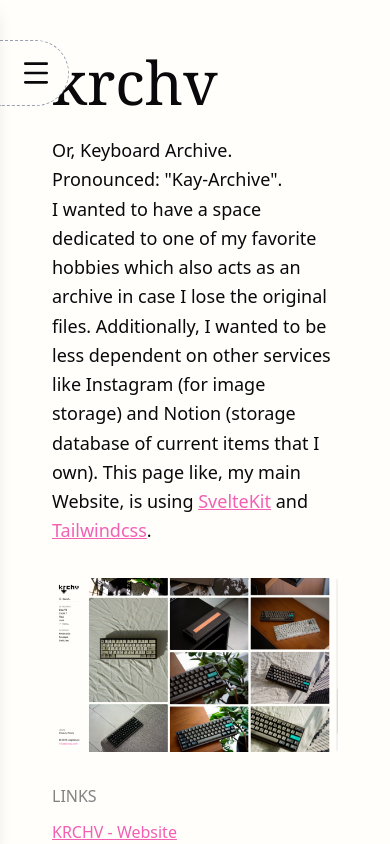
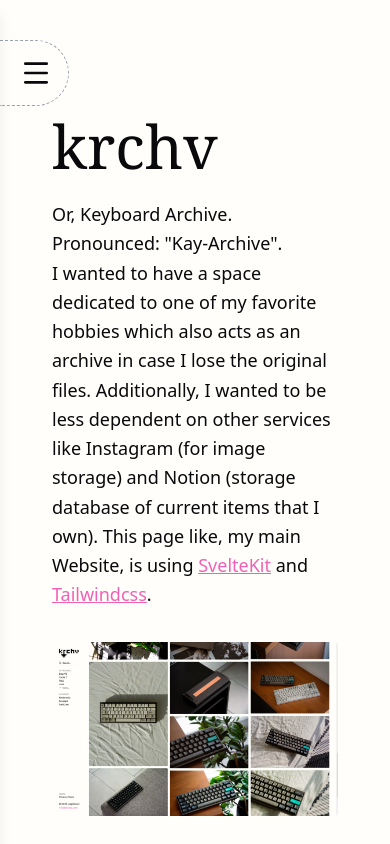
Before and after one commit to LogolicusZ/Website_V2, a SvelteKit app: page /projects/krchv in a window 390 px wide. Built offline with nearby package versions, Linux system fonts and the light colour scheme.

Commit message:
[c] updated hanburger size

```diff
--- a/src/routes/+layout.svelte
+++ b/src/routes/+layout.svelte
@@ -27,7 +27,7 @@
 
 <main class="flex h-dvh w-full overflow-hidden">
   <Navbar {data} />
-  <div class="h-full w-full scroll-smooth overflow-auto p-12 pl-12 md:pl-0 lg:pl-0">
+  <div class="h-full w-full scroll-smooth overflow-auto p-12 pt-28 pl-12 md:pt-12 md:pl-0 lg:pl-0">
     {@render children()}
   </div>
 </main>
```
